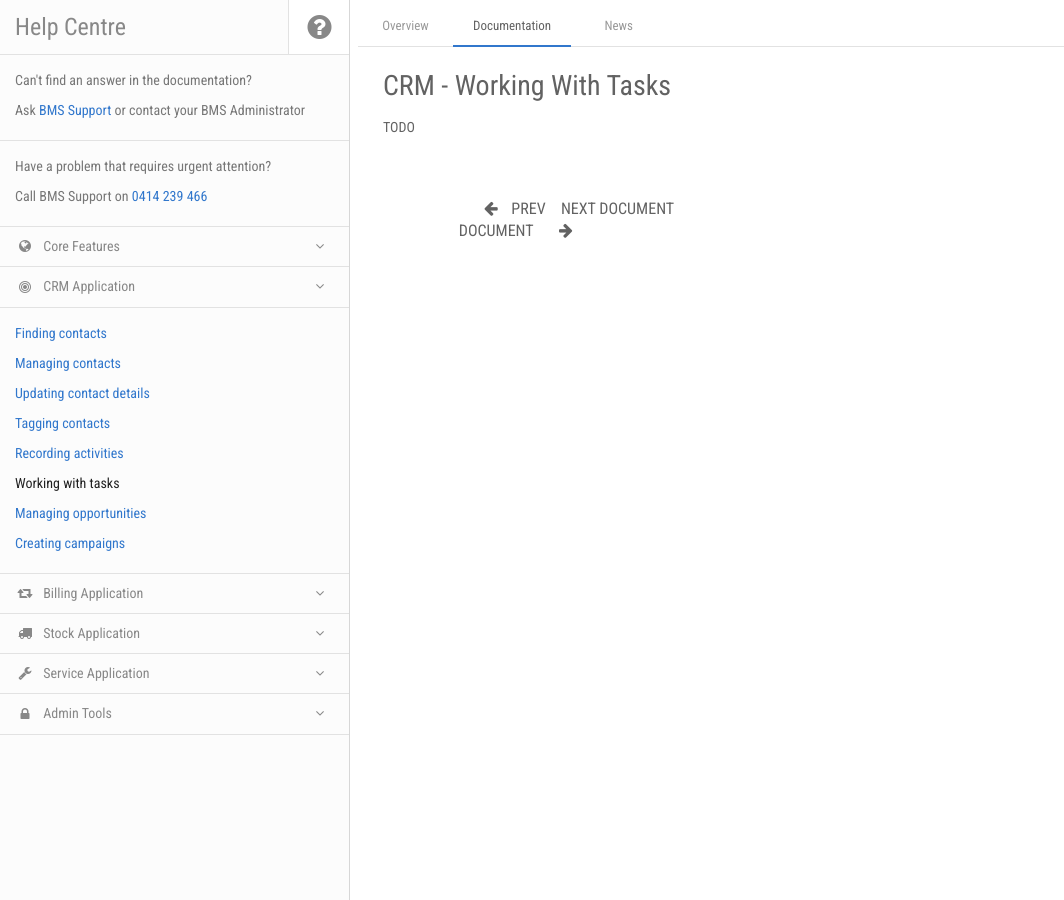
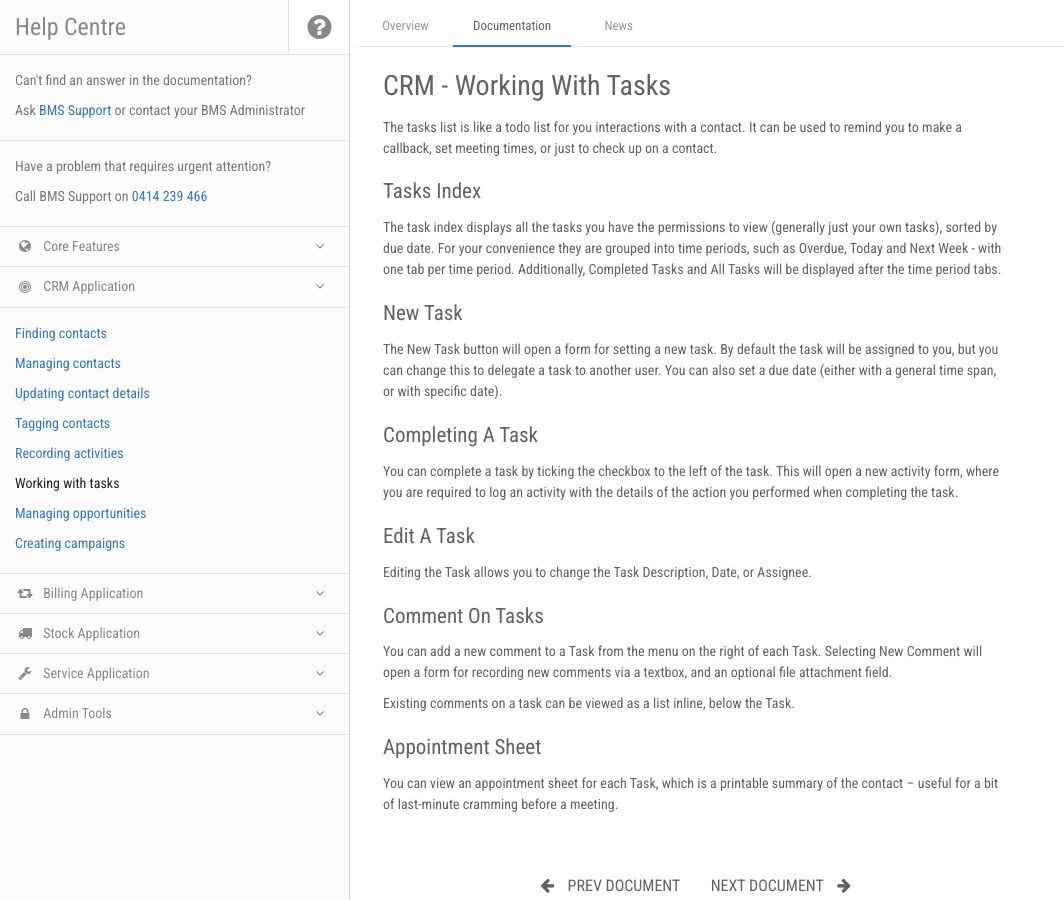
Before and after one commit to ambit/bms-support, a Jekyll site: the page built from docs/crm-working-with-tasks.md, in a window 1280 px wide. Shown: the whole page, without its empty margins (0-1064 px from the left). Built offline with Jekyll 4.4.1, drawn with Linux system fonts in a browser that asks for light colours; nearby versions of some CDN libraries.

Commit message:
Updates to CRM documentation

```diff
--- a/docs/crm-working-with-tasks.md
+++ b/docs/crm-working-with-tasks.md
@@ -7,4 +7,30 @@ prev_section: crm-recording-activities
 next_section: crm-managing-opportunities
 ---
 
-TODO
+The tasks list is like a todo list for you interactions with a contact. It can be used to remind you to make a callback, set meeting times, or just to check up on a contact.
+
+## Tasks Index
+
+The task index displays all the tasks you have the permissions to view (generally just your own tasks), sorted by due date. For your convenience they are grouped into time periods, such as Overdue, Today and Next Week - with one tab per time period. Additionally, Completed Tasks and All Tasks will be displayed after the time period tabs.
+
+## New Task
+
+The New Task button will open a form for setting a new task. By default the task will be assigned to you, but you can change this to delegate a task to another user. You can also set a due date (either with a general time span, or with specific date).
+
+## Completing A Task
+
+You can complete a task by ticking the checkbox to the left of the task. This will open a new activity form, where you are required to log an activity with the details of the action you performed when completing the task.
+
+## Edit A Task
+
+Editing the Task allows you to change the Task Description, Date, or Assignee.
+
+## Comment On Tasks
+
+You can add a new comment to a Task from the menu on the right of each Task. Selecting New Comment will open a form for recording new comments via a textbox, and an optional file attachment field.
+
+Existing comments on a task can be viewed as a list inline, below the Task.
+
+## Appointment Sheet
+
+You can view an appointment sheet for each Task, which is a printable summary of the contact – useful for a bit of last-minute cramming before a meeting.
```
Also changed, not shown: docs/crm-managing-contacts.md (+1 -1 lines), docs/crm-managing-opportunities.md (+1 -1 lines), docs/crm-recording-activities.md (+7 -1 lines), index.md (+1 -1 lines).
